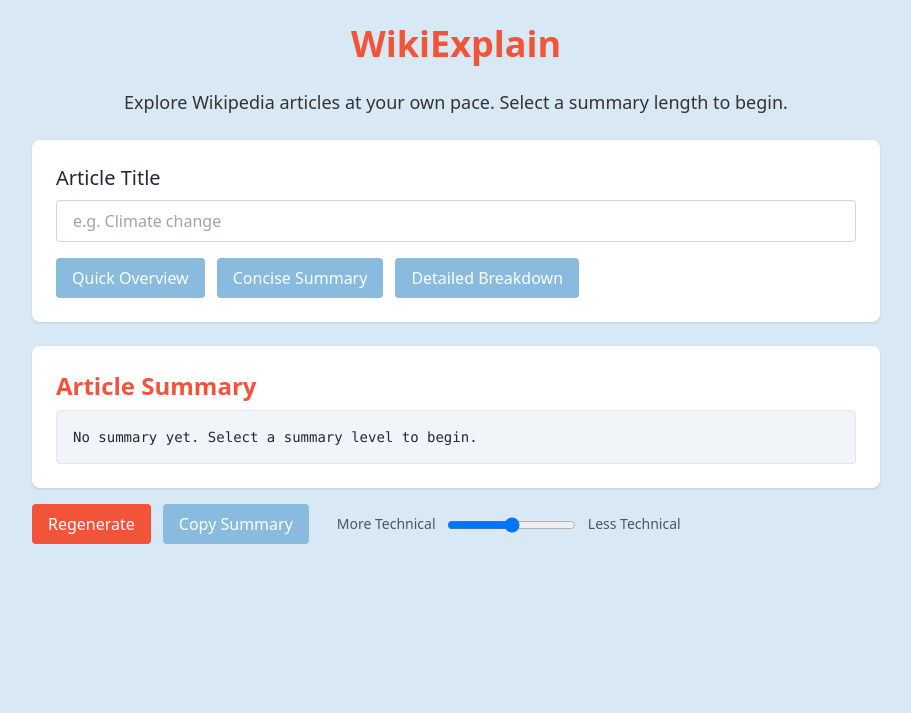
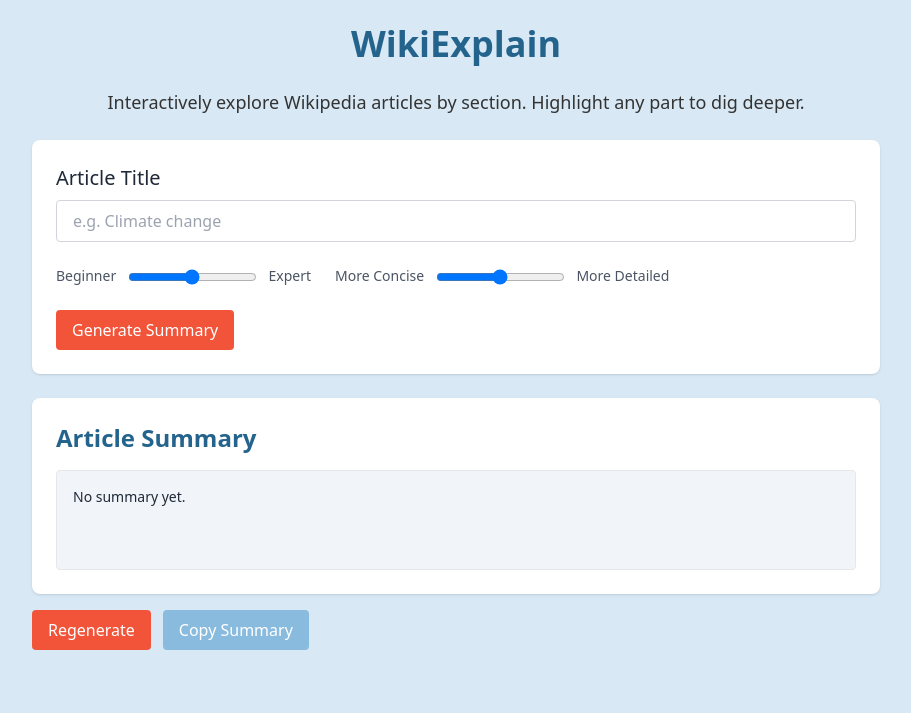
Before and after one commit to Alanna-Cao/WikiExplain, a Flask app: page / in a window 1280 px wide. Shown: the top 713 px of the page, without its empty margins (184-1095 px from the left). Run offline with Flask 3, Linux system fonts and the light colour scheme; some libraries are stand-ins or nearby versions.

Commit message:
presentation ready

```diff
--- a/app.py
+++ b/app.py
@@ -2,6 +2,7 @@
 from openai import OpenAI
 from dotenv import load_dotenv
 import os
+import re
 import requests
 
 load_dotenv()
@@ -10,49 +11,114 @@
 
 WIKI_API_ENDPOINT = "https://en.wikipedia.org/w/api.php"
 
-# Get the full plain text of a Wikipedia article
 def fetch_article_content(title):
-    params = {
+    search_params = {
+        'action': 'query',
+        'format': 'json',
+        'list': 'search',
+        'srsearch': title
+    }
+    search_response = requests.get(WIKI_API_ENDPOINT, params=search_params).json()
+    search_results = search_response.get('query', {}).get('search', [])
+    if not search_results:
+        return ''
+    best_match_title = search_results[0]['title']
+
+    extract_params = {
         'action': 'query',
         'format': 'json',
         'prop': 'extracts',
-        'titles': title,
+        'titles': best_match_title,
         'explaintext': True
     }
-    response = requests.get(WIKI_API_ENDPOINT, params=params).json()
-    pages = response['query']['pages']
+    extract_response = requests.get(WIKI_API_ENDPOINT, params=extract_params).json()
+    pages = extract_response['query']['pages']
     page = next(iter(pages.values()))
     return page.get('extract', '')
+
+def strip_markdown(text):
+    patterns = [
+        r'\*\*(.*?)\*\*', r'\*(.*?)\*', r'_([^_]+)_', r'`([^`]+)`', r'\[([^\]]+)\]\([^\)]+\)'
+    ]
+    for pattern in patterns:
+        text = re.sub(pattern, r'\1', text)
+    return text
 
 @app.route('/summarize', methods=['POST'])
 def summarize():
     data = request.json
-    title = data['title']
-    detail_level = data['detail']  # 'short', 'medium', 'long'
+    title = data['title'].strip()
+    length_level = int(data.get('length', 50))  # 0–100: concise → detailed
+    technical_level = int(data.get('technical', 50))  # 0–100: less technical → more technical
 
     article_text = fetch_article_content(title)
     if not article_text:
         return jsonify({'error': 'Article not found'}), 404
 
+    if technical_level < 25:
+        tech_note = "Use extremely simple language and avoid any jargon."
+    elif technical_level < 50:
+        tech_note = "Explain using beginner-friendly language and only basic terms."
+    elif technical_level < 75:
+        tech_note = "Use moderately advanced language with some technical vocabulary."
+    else:
+        tech_note = "Use technical terms and expert-level detail assuming domain familiarity."
+
+    if length_level < 25:
+        length_note = "Write a one-sentence ultra-brief summary per section."
+    elif length_level < 50:
+        length_note = "Summarize briefly with 1–2 short sentences per section."
+    elif length_level < 75:
+        length_note = "Write a 3–4 sentence paragraph per section with moderate detail."
+    else:
+        length_note = "Write long-form paragraph summaries with extensive depth and elaboration."
+
     prompt = f"""
-    You are an assistant that provides layered summaries of Wikipedia articles. Based on the requested level of detail, summarize the article titled '{title}'.
-    - If the user asks for 'short', provide 1–2 sentence overview.
-    - If 'medium', give 4–6 bullet points on major themes.
-    - If 'long', provide a detailed multi-paragraph summary, broken into sections.
+    You are an AI assistant summarizing Wikipedia articles for general audiences.
 
-    Article:
+    Instructions:
+    - Summarize the article titled \"{title}\".
+    - Use bold section headings (e.g., **Gameplay Mechanics**), followed by paragraph-style summaries.
+    - Do not use bullet points or markdown. Return plain text only.
+    - Style: {tech_note}
+    - Length: {length_note}
+
+    Wikipedia Article:
     {article_text[:4000]}
 
-    Summary ({detail_level}):
+    Response:
     """
 
     response = client.chat.completions.create(
         model="gpt-4o",
         messages=[{"role": "user", "content": prompt}]
     )
-    summary = response.choices[0].message.content
+    summary = strip_markdown(response.choices[0].message.content)
+    return jsonify({'summary': summary})
 
-    return jsonify({ 'summary': summary })
+@app.route('/clarify', methods=['POST'])
+def clarify():
+    print("clarify endpoint hit")
+    data = request.json
+    selected_text = data['text'].strip()
+    print("selected text: ", selected_text)
+
+    if not selected_text or len(selected_text.split()) < 2:
+        return jsonify({'clarification': "Sorry, couldn't find text to clarify."})
+
+    prompt = f"""
+    Explain the following sentence clearly and simply. Do not include greetings or acknowledgements like 'Certainly' — just give the explanation directly.
+
+    Sentence:
+    \"{selected_text}\"
+    """
+
+    response = client.chat.completions.create(
+        model="gpt-4o",
+        messages=[{"role": "user", "content": prompt}]
+    )
+    clarification = strip_markdown(response.choices[0].message.content)
+    return jsonify({'clarification': clarification})
 
 @app.route('/')
 def index():
--- a/templates/index.html
+++ b/templates/index.html
@@ -5,101 +5,175 @@
   <title>WikiExplain</title>
   <script src="https://cdn.tailwindcss.com"></script>
   <style>
-    .tooltip-box {
-      display: none;
-      position: absolute;
-      background-color: white;
-      border: 1px solid #ccc;
-      padding: 0.5rem;
-      border-radius: 0.5rem;
-      box-shadow: 0 2px 5px rgba(0, 0, 0, 0.2);
-      z-index: 10;
+    .section-content {
+      margin-bottom: 1.5rem;
+    }
+    .toc-link {
+      cursor: pointer;
+      color: #24648c;
+    }
+    .toc-link:hover {
+      text-decoration: underline;
     }
   </style>
+</head>
+<body class="bg-[#D8E9F5] text-gray-800 font-sans min-h-screen relative">
+
+  <div class="flex">
+    <div class="w-3/4 max-w-4xl mx-auto p-6">
+      <h1 class="text-4xl font-bold text-center mb-6 text-[#24648c]">WikiExplain</h1>
+      <p class="text-center text-lg mb-6 text-[#333]">Interactively explore Wikipedia articles by section. Highlight any part to dig deeper.</p>
+
+      <div class="bg-white p-6 rounded-lg shadow mb-6">
+        <label for="title" class="block text-xl font-medium mb-2">Article Title</label>
+        <input id="title" placeholder="e.g. Climate change" class="w-full px-4 py-2 border border-gray-300 rounded focus:outline-none focus:ring-2 focus:ring-[#89BBDE]">
+
+        <div class="flex gap-6 mt-6">
+          <label class="text-sm text-gray-600">Beginner
+            <input id="technicalSlider" type="range" min="0" max="100" value="50" class="mx-2 align-middle">
+            Expert
+          </label>
+          <label class="text-sm text-gray-600">More Concise
+            <input id="lengthSlider" type="range" min="0" max="100" value="50" class="mx-2 align-middle">
+            More Detailed
+          </label>
+        </div>
+
+        <div class="mt-6">
+          <button onclick="getSummary()" class="bg-[#F2543A] text-white px-4 py-2 rounded hover:bg-[#e44a30]">Generate Summary</button>
+        </div>
+      </div>
+
+      <div class="bg-white p-6 rounded-lg shadow mb-4 relative">
+        <h2 class="text-2xl font-semibold text-[#24648c] mb-4">Article Summary</h2>
+        <div id="summary" class="bg-[#f1f5f9] p-4 rounded border border-gray-200 text-sm overflow-x-auto min-h-[100px]">No summary yet.</div>
+      </div>
+
+      <div class="flex flex-wrap gap-3 items-center mb-10">
+        <button onclick="getSummary()" class="bg-[#F2543A] text-white px-4 py-2 rounded hover:bg-[#e44a30]">Regenerate</button>
+        <button onclick="copySummary()" class="bg-[#89BBDE] text-white px-4 py-2 rounded hover:bg-[#76a6c9]">Copy Summary</button>
+      </div>
+    </div>
+
+    <div id="toc-container" class="w-1/4 sticky top-10 h-full p-4 bg-white border-l border-gray-300 shadow-sm hidden">
+      <div id="toc"></div>
+    </div>
+  </div>
+
+  <div id="ai-button-container" class="fixed top-1/2 right-4 hidden z-50">
+    <button id="ai-explain-btn" class="bg-blue-600 text-white px-4 py-2 rounded shadow">🧠 Explain with AI</button>
+  </div>
+
+  <div id="ai-result" class="fixed bottom-4 right-4 bg-white border border-gray-300 p-4 rounded shadow-md w-80 hidden z-50"></div>
+
   <script>
-    let loadingInterval;
-
-    async function getSummary(detail) {
+    async function getSummary() {
       const title = document.getElementById('title').value;
       const summaryEl = document.getElementById('summary');
-      const diffButtons = document.querySelectorAll('.summary-btn');
+      const tocEl = document.getElementById('toc');
+      const technicalValue = document.getElementById('technicalSlider').value;
+      const lengthValue = document.getElementById('lengthSlider').value;
 
-      summaryEl.textContent = "";
-      let dots = 0;
-      summaryEl.textContent = "Loading";
-      loadingInterval = setInterval(() => {
-        dots = (dots + 1) % 4;
-        summaryEl.textContent = "Loading" + ".".repeat(dots);
-      }, 500);
-
-      diffButtons.forEach(btn => btn.classList.remove('bg-[#F2543A]', 'hover:bg-[#e44a30]'));
-      const activeBtn = document.getElementById(`btn-${detail}`);
-      activeBtn.classList.add('bg-[#F2543A]', 'hover:bg-[#e44a30]');
+      summaryEl.innerHTML = "Loading...";
+      tocEl.innerHTML = "";
+      document.getElementById('toc-container').classList.add('hidden');
 
       const response = await fetch('/summarize', {
         method: 'POST',
         headers: { 'Content-Type': 'application/json' },
-        body: JSON.stringify({ title, detail })
+        body: JSON.stringify({ title, length: lengthValue, technical: technicalValue })
       });
+
       const data = await response.json();
-      clearInterval(loadingInterval);
-      summaryEl.textContent = data.error || data.summary;
+      summaryEl.innerHTML = formatSummary(data.error || data.summary);
     }
 
-    document.addEventListener('mouseup', function (e) {
-      const selection = window.getSelection();
-      const selectedText = selection.toString().trim();
-      const tooltip = document.getElementById('tooltip');
-      if (selectedText.length > 0) {
-        const range = selection.getRangeAt(0);
-        const rect = range.getBoundingClientRect();
-        tooltip.style.display = 'block';
-        tooltip.style.top = `${rect.top + window.scrollY - 50}px`;
-        tooltip.style.left = `${rect.left + window.scrollX}px`;
-        tooltip.innerHTML = `<strong>Clarify:</strong> “${selectedText}”`;
-      } else {
-        tooltip.style.display = 'none';
-      }
-    });
-
     function copySummary() {
-      const summaryText = document.getElementById("summary").textContent;
+      const summaryText = document.getElementById("summary").innerText;
       navigator.clipboard.writeText(summaryText);
       alert("Summary copied to clipboard!");
     }
+
+    function formatSummary(text) {
+      const lines = text.split('\n');
+      const summaryContainer = document.createElement('div');
+      const toc = document.getElementById('toc');
+      toc.innerHTML = "";
+      let currentSection = null;
+
+      lines.forEach(line => {
+        const trimmed = line.trim();
+        if (/^[A-Z][\w\s]+:?$/.test(trimmed)) {
+          const sectionId = trimmed.toLowerCase().replace(/\s+/g, '-').replace(/[^a-z0-9\-]/g, '');
+          const header = document.createElement('h3');
+          header.innerHTML = `<button onclick="toggleSection('${sectionId}')" class='font-bold text-[#24648c] text-base'>▾ ${trimmed.replace(/:$/, '')}</button>`;
+          header.classList.add('mt-6');
+          summaryContainer.appendChild(header);
+
+          const sectionDiv = document.createElement('div');
+          sectionDiv.className = 'section-content';
+          sectionDiv.id = sectionId;
+          summaryContainer.appendChild(sectionDiv);
+          currentSection = sectionDiv;
+
+          const tocItem = document.createElement('div');
+          tocItem.className = 'toc-link mb-1';
+          tocItem.innerText = trimmed.replace(/:$/, '');
+          tocItem.onclick = () => document.getElementById(sectionId).scrollIntoView({ behavior: 'smooth' });
+          toc.appendChild(tocItem);
+        } else if (currentSection) {
+          const p = document.createElement('p');
+          p.textContent = trimmed;
+          p.className = 'mt-1';
+          currentSection.appendChild(p);
+        }
+      });
+
+      if (toc.childNodes.length > 0) {
+        document.getElementById('toc-container').classList.remove('hidden');
+        toc.insertAdjacentHTML('afterbegin', "<h3 class='font-semibold text-lg mb-2'>Sections</h3>");
+      }
+
+      return summaryContainer.innerHTML;
+    }
+
+    function toggleSection(id) {
+      const section = document.getElementById(id);
+      const btn = section.previousSibling.querySelector('button');
+      section.style.display = section.style.display === 'none' ? 'block' : 'none';
+      const label = btn.innerText.slice(2);
+      btn.innerHTML = `${section.style.display === 'none' ? '▸' : '▾'} ${label}`;
+    }
+
+    document.addEventListener('mouseup', () => {
+      console.log("Mouseup event triggered");
+      const selection = window.getSelection();
+      const selectedText = selection.toString().trim();
+      const summaryEl = document.getElementById('summary');
+      const buttonBox = document.getElementById('ai-button-container');
+      const resultBox = document.getElementById('ai-result');
+
+      if (!selectedText || !summaryEl.contains(selection.anchorNode)) {
+        buttonBox.classList.add('hidden');
+        resultBox.classList.add('hidden');
+        return;
+      }
+
+      console.log("Selected text:", selectedText);
+      buttonBox.classList.remove('hidden');
+
+      document.getElementById('ai-explain-btn').onclick = async () => {
+        resultBox.innerText = "Thinking...";
+        resultBox.classList.remove('hidden');
+        const res = await fetch('/clarify', {
+          method: 'POST',
+          headers: { 'Content-Type': 'application/json' },
+          body: JSON.stringify({ text: selectedText })
+        });
+        const data = await res.json();
+        resultBox.innerHTML = `<strong>AI Explanation:</strong><br>${data.clarification}`;
+      };
+    });
   </script>
-</head>
-<body class="bg-[#D8E9F5] text-gray-800 font-sans min-h-screen relative">
-  <div id="tooltip" class="tooltip-box"></div>
-
-  <div class="max-w-4xl mx-auto p-6">
-    <h1 class="text-4xl font-bold text-center mb-6 text-[#F2543A]">WikiExplain</h1>
-    <p class="text-center text-lg mb-6 text-[#333]">Explore Wikipedia articles at your own pace. Select a summary length to begin.</p>
-
-    <div class="bg-white p-6 rounded-lg shadow mb-6">
-      <label for="title" class="block text-xl font-medium mb-2">Article Title</label>
-      <input id="title" placeholder="e.g. Climate change" class="w-full px-4 py-2 border border-gray-300 rounded focus:outline-none focus:ring-2 focus:ring-[#89BBDE]">
-
-      <div class="flex flex-wrap gap-3 mt-4">
-        <button id="btn-short" onclick="getSummary('short')" class="summary-btn bg-[#89BBDE] text-white px-4 py-2 rounded hover:bg-[#76a6c9]">Quick Overview</button>
-        <button id="btn-medium" onclick="getSummary('medium')" class="summary-btn bg-[#89BBDE] text-white px-4 py-2 rounded hover:bg-[#76a6c9]">Concise Summary</button>
-        <button id="btn-long" onclick="getSummary('long')" class="summary-btn bg-[#89BBDE] text-white px-4 py-2 rounded hover:bg-[#76a6c9]">Detailed Breakdown</button>
-      </div>
-    </div>
-
-    <div class="bg-white p-6 rounded-lg shadow mb-4">
-      <h2 class="text-2xl font-semibold text-[#F2543A] mb-2">Article Summary</h2>
-      <pre id="summary" class="whitespace-pre-wrap bg-[#f1f5f9] p-4 rounded border border-gray-200 text-sm overflow-x-auto">No summary yet. Select a summary level to begin.</pre>
-    </div>
-
-    <div class="flex flex-wrap gap-3 items-center">
-      <button onclick="getSummary('long')" class="bg-[#F2543A] text-white px-4 py-2 rounded hover:bg-[#e44a30]">Regenerate</button>
-      <button onclick="copySummary()" class="bg-[#89BBDE] text-white px-4 py-2 rounded hover:bg-[#76a6c9]">Copy Summary</button>
-      <label class="ml-4 text-sm text-gray-600">More Technical
-        <input type="range" min="0" max="100" value="50" class="mx-2 align-middle">
-        Less Technical
-      </label>
-    </div>
-  </div>
 </body>
 </html>
```
